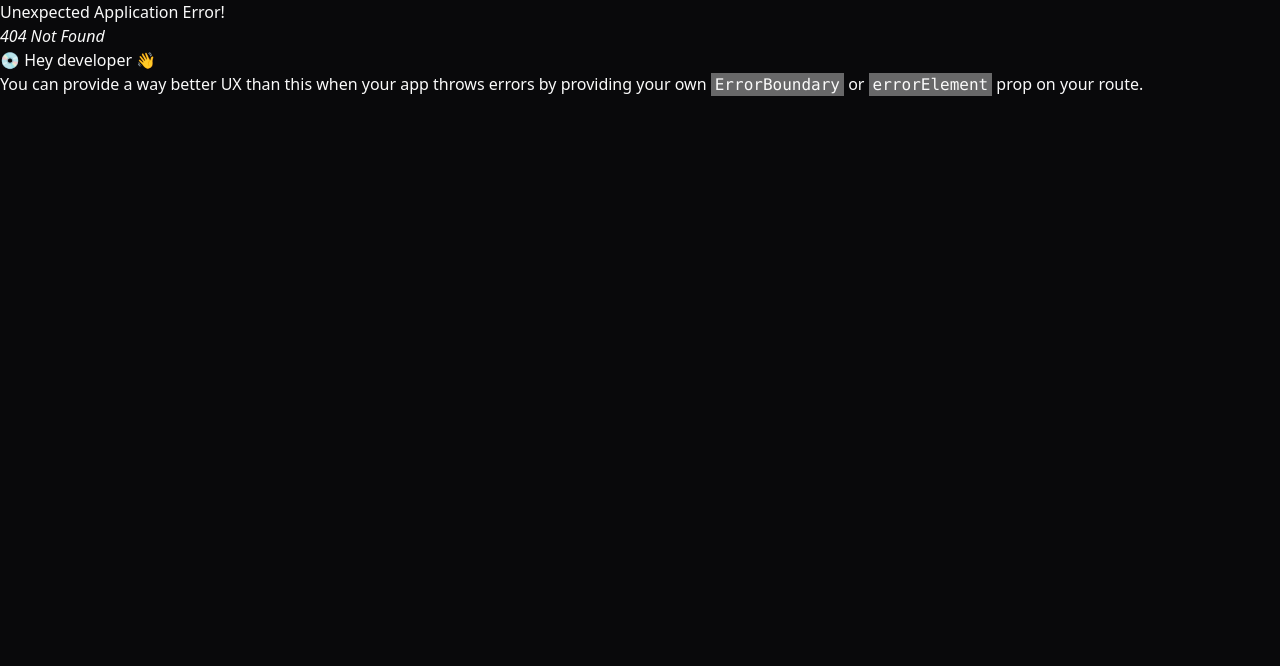
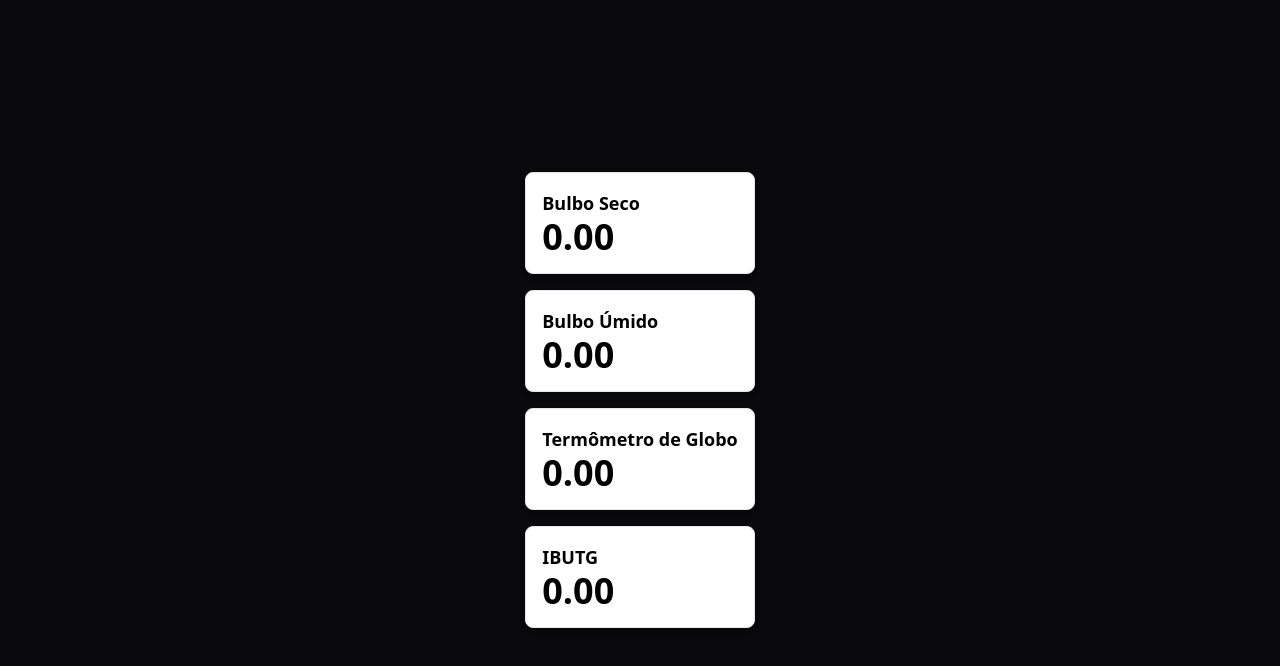
Before and after one commit to RaiDeOliveira/hackathon_ntt_data, a React (Vite) app in the folder src/web/: page /temperature in a window 1280 px wide. Before the commit this address had no page. Shown: the top 666 px of the page. Built offline with nearby package versions, Linux system fonts and the light colour scheme; no server answers.

Commit message:
feat: Add IBUTG and websocket

```diff
--- a/src/web/package.json
+++ b/src/web/package.json
@@ -10,6 +10,7 @@
     "preview": "vite preview"
   },
   "dependencies": {
+    "axios": "^1.7.5",
     "react": "^18.3.1",
     "react-dom": "^18.3.1",
     "react-router-dom": "^6.26.0"
--- a/src/web/src/app.tsx
+++ b/src/web/src/app.tsx
@@ -1,6 +1,7 @@
 import { createBrowserRouter, RouterProvider } from 'react-router-dom'
 import { Home } from './pages/home'
 import { Chat } from './pages/chat'
+import { Temperature } from './pages/temperature'
 
 const router = createBrowserRouter([
   {
@@ -10,6 +11,10 @@ const router = createBrowserRouter([
   {
     path: '/chat',
     element: <Chat />
+  },
+  {
+    path: '/temperature',
+    element: <Temperature />
   }
 ])
 
--- /dev/null
+++ b/src/web/src/components/singleValueChart.tsx
@@ -0,0 +1,17 @@
+import React from 'react';
+
+interface SingleValueChartProps {
+  title: string;
+  value: number;
+}
+
+export const SingleValueChart: React.FC<SingleValueChartProps> = ({ title, value }) => {
+  return (
+    <div className="p-4 border rounded-lg shadow-md bg-white text-black">
+      <h2 className="text-lg font-bold">{title}</h2>
+      <div className="text-4xl font-bold">
+        {value !== null ? `${value.toFixed(2)}` : 'Loading...'}
+      </div>
+    </div>
+  );
+};
--- /dev/null
+++ b/src/web/src/components/temperatureChart.tsx
@@ -0,0 +1,73 @@
+import React, { useState, useEffect } from 'react';
+import { SingleValueChart } from './singleValueChart';
+import { createWebSocketConnection, receiveMessage } from '../services/webSocket';
+
+export const TemperatureChart: React.FC = () => {
+    const [temperature, setTemperature] = useState<number | null>(null);
+    const [humidity, setHumidity] = useState<number | null>(null);
+
+    useEffect(() => {
+        const initWebSocket = async () => {
+            try {
+            const ws = await createWebSocketConnection();
+            console.log('WebSocket connected');
+
+            while (true) {
+                try {
+                const message = await receiveMessage(ws);
+
+                // Processar a mensagem recebida
+                const jsonString = message.replace(/.*?b'/, '').replace(/'$/, '');
+                const data = JSON.parse(jsonString);
+
+                setTemperature(data.temperature);
+                setHumidity(data.humidity);
+                } catch (error) {
+                console.error('Error processing WebSocket message:', error);
+                }
+            }
+            } catch (error) {
+            console.error('Failed to connect to WebSocket:', error);
+            }
+        };
+
+        initWebSocket();
+    }, []);
+
+    const calculateWetBulb = () => {
+        if (temperature !== null && humidity !== null) {
+            const arctan = (x) => Math.atan(x);
+            return (
+                temperature * arctan(0.151977 * Math.sqrt(humidity + 8.313659)) + 0.00391838 * Math.sqrt(Math.pow(humidity,3)) * arctan(0.023101 * humidity) - arctan(humidity - 1.676331) + arctan(temperature + humidity) - 4.686035
+            );
+        }
+        return null;
+    };
+
+    const calculateGlobeTemperature = () => {
+        if (temperature !== null) {
+            return (
+                0.456 + 1.0335 * temperature
+            );
+        }
+        return null;
+    };
+
+    const calculateIBUTG = () => {
+        if (temperature !== null && humidity !== null) {
+            return (
+                0.7 * calculateWetBulb() + 0.3 * calculateGlobeTemperature()
+            );
+        }
+        return null;
+    }
+
+    return (
+        <div className="flex flex-col gap-4">
+            <SingleValueChart title="Bulbo Seco" value={temperature || 0} />
+            <SingleValueChart title="Bulbo Úmido" value={calculateWetBulb() || 0} />
+            <SingleValueChart title="Termômetro de Globo" value={calculateGlobeTemperature() || 0} />
+            <SingleValueChart title="IBUTG" value={calculateIBUTG() || 0} />
+        </div>
+    );
+};
--- /dev/null
+++ b/src/web/src/pages/temperature.tsx
@@ -0,0 +1,10 @@
+import React from 'react';
+import { TemperatureChart } from '../components/temperatureChart';
+
+export const Temperature: React.FC = () => {
+  return (
+    <div className="flex items-center justify-center min-h-screen">
+        <TemperatureChart />
+    </div>
+  );
+};
--- /dev/null
+++ b/src/web/src/services/webSocket.ts
@@ -0,0 +1,30 @@
+const WS_URL = 'ws://127.0.0.1:8000/api/ws/';
+
+export const createWebSocketConnection = () => {
+  const ws = new WebSocket(WS_URL);
+
+  return new Promise((resolve, reject) => {
+    ws.onopen = () => {
+      console.log('WebSocket connection established.');
+      resolve(ws);
+    };
+
+    ws.onerror = (error) => {
+      console.error('WebSocket error:', error);
+      reject(new Error('WebSocket connection failed'));
+    };
+  });
+};
+
+export const receiveMessage = (ws) => {
+  return new Promise((resolve, reject) => {
+    ws.onmessage = (event) => {
+      resolve(event.data);
+    };
+
+    ws.onerror = (error) => {
+      console.error('WebSocket error:', error);
+      reject(new Error('WebSocket error'));
+    };
+  });
+};
```
Also changed, not shown: 1 other file (tests, documents, lock files or other folders).
